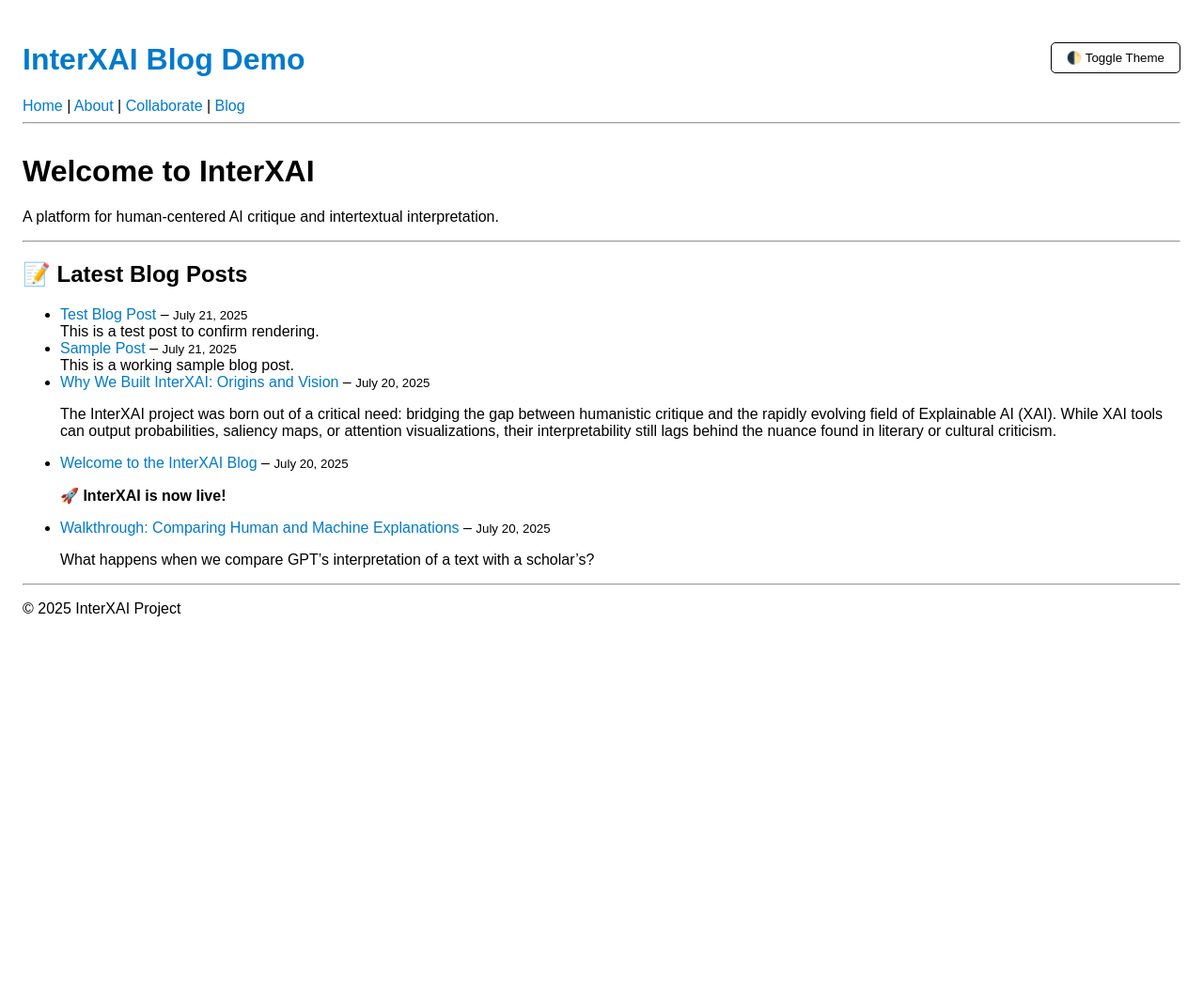
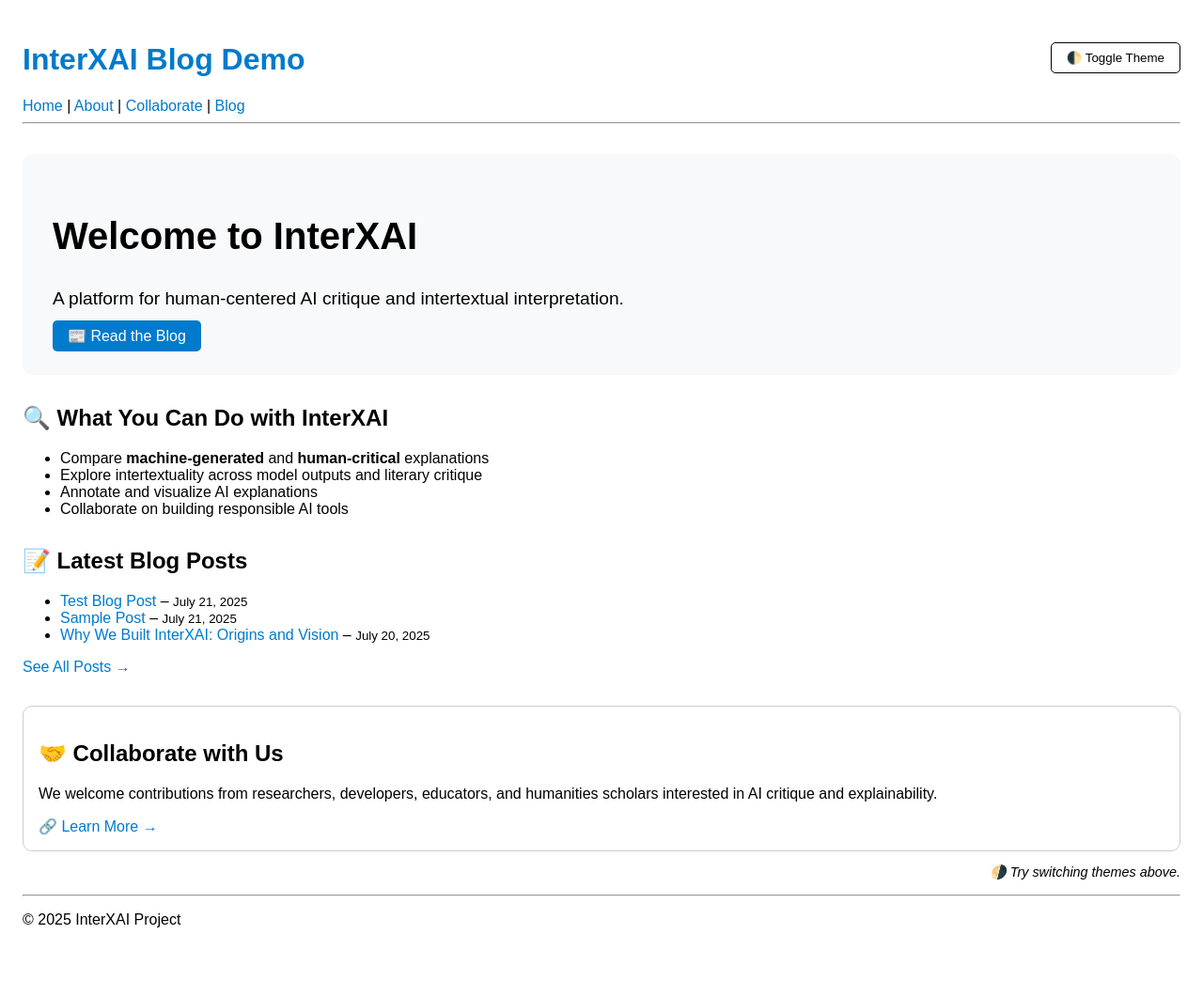
Before and after one commit to bfiliks/interxai.github.io, a Jekyll site: the page built from index.md, in a window 1280 px wide. Shown: the whole page at 94% size. Built offline with Jekyll 4.4.1, drawn with Linux system fonts in a browser that asks for light colours; before the commit the page ends 900 px from its top, so only the background shows below that.

Commit message:
Update index.md

```diff
--- a/index.md
+++ b/index.md
@@ -3,20 +3,39 @@ layout: default
 title: Home
 ---
 
-# Welcome to InterXAI
+<section style="padding: 2rem; background: #f8f9fa; border-radius: 10px;">
+  <h1 style="font-size: 2.5rem;">Welcome to InterXAI</h1>
+  <p style="font-size: 1.2rem;">A platform for human-centered AI critique and intertextual interpretation.</p>
+  <a href="{{ site.baseurl }}/blog/" style="padding: 0.5rem 1rem; background: #007acc; color: white; border-radius: 5px; text-decoration: none;">📰 Read the Blog</a>
+</section>
 
-A platform for human-centered AI critique and intertextual interpretation.
+<section style="margin-top: 2rem;">
+  <h2>🔍 What You Can Do with InterXAI</h2>
+  <ul>
+    <li>Compare <strong>machine-generated</strong> and <strong>human-critical</strong> explanations</li>
+    <li>Explore intertextuality across model outputs and literary critique</li>
+    <li>Annotate and visualize AI explanations</li>
+    <li>Collaborate on building responsible AI tools</li>
+  </ul>
+</section>
 
----
+<section style="margin-top: 2rem;">
+  <h2>📝 Latest Blog Posts</h2>
+  <ul>
+    {% for post in site.posts limit:3 %}
+      <li>
+        <a href="{{ site.baseurl }}{{ post.url }}">{{ post.title }}</a> –
+        <small>{{ post.date | date: "%B %d, %Y" }}</small>
+      </li>
+    {% endfor %}
+  </ul>
+  <a href="{{ site.baseurl }}/blog/">See All Posts →</a>
+</section>
 
-## 📝 Latest Blog Posts
+<section style="margin-top: 2rem; padding: 1rem; border: 1px solid #ccc; border-radius: 10px;">
+  <h2>🤝 Collaborate with Us</h2>
+  <p>We welcome contributions from researchers, developers, educators, and humanities scholars interested in AI critique and explainability.</p>
+  <a href="{{ site.baseurl }}/collaborate/">🔗 Learn More →</a>
+</section>
 
-<ul>
-  {% for post in site.posts limit:5 %}
-    <li>
-      <a href="{{ site.baseurl }}{{ post.url }}">{{ post.title }}</a> –
-      <small>{{ post.date | date: "%B %d, %Y" }}</small><br/>
-      {{ post.excerpt }}
-    </li>
-  {% endfor %}
-</ul>
+<p style="text-align: right; font-size: 0.9rem;"><em>🌗 Try switching themes above.</em></p>
```
